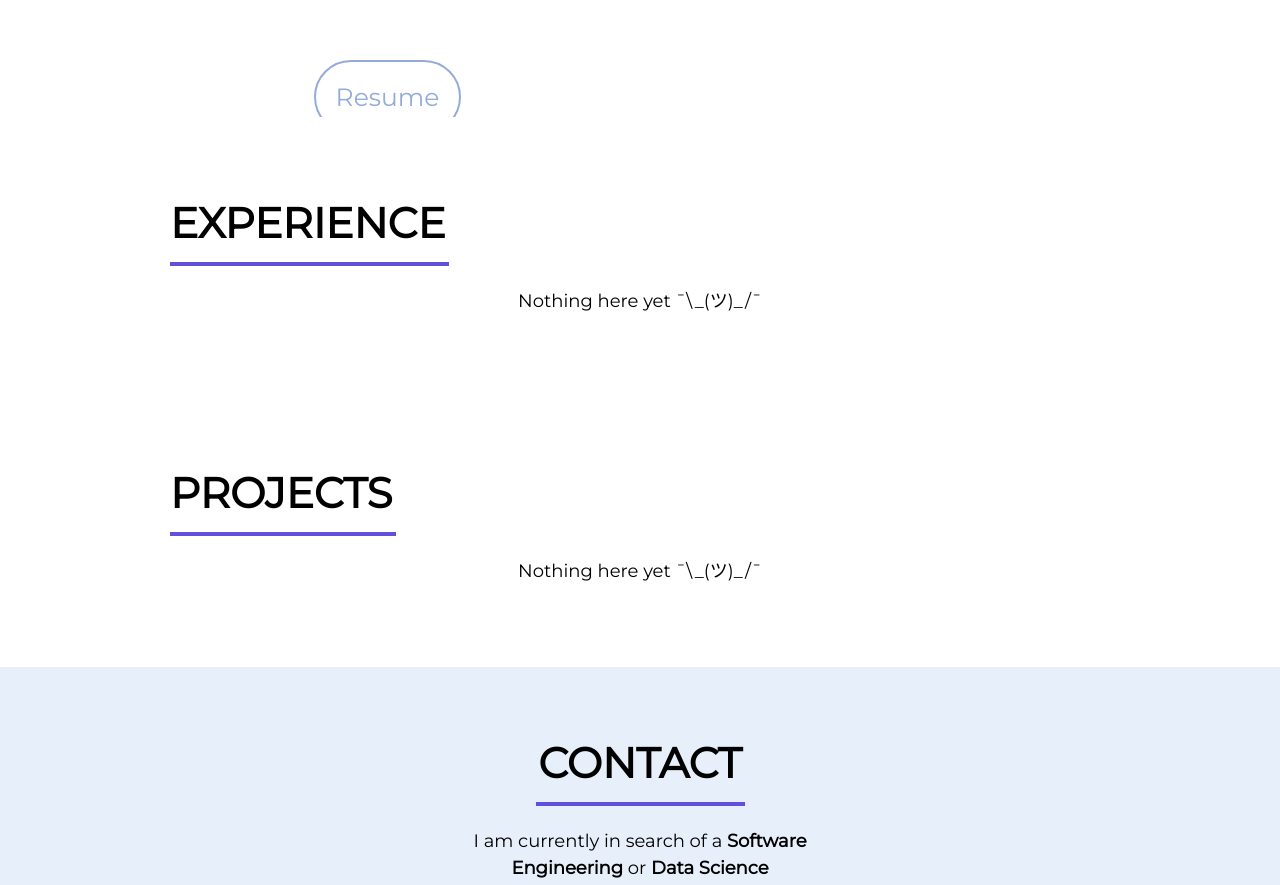
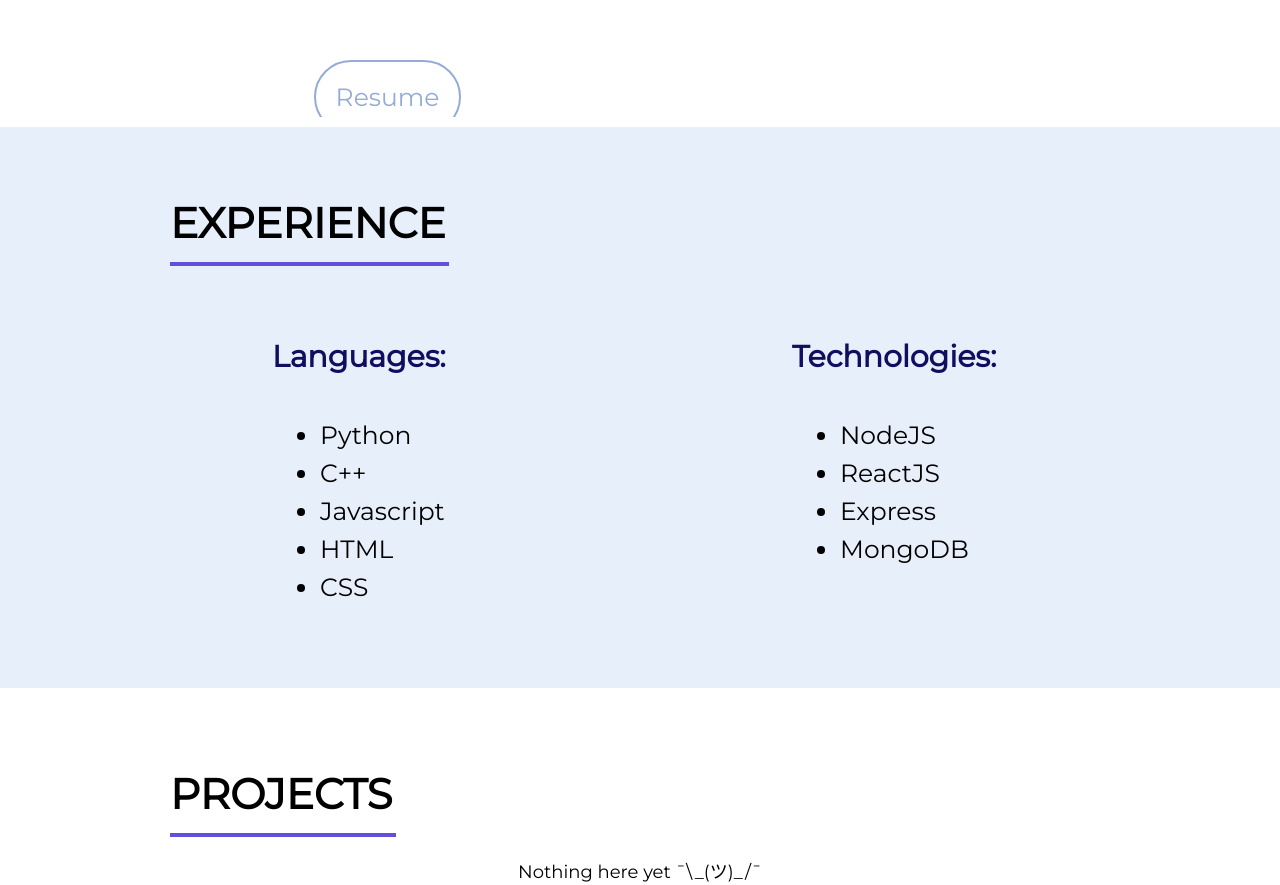
Before and after one commit to jonestrada7/Portfolio, a React (Create React App) app: page / in a window 1280 px wide. Shown: the part 624-1509 px from the top of the page. Built offline with nearby package versions, Linux system fonts and the light colour scheme.

Commit message:
Completed Experience section

```diff
--- a/src/components/Experience.css
+++ b/src/components/Experience.css
@@ -2,6 +2,7 @@
     margin-top: 10px;
     padding: 70px;
     overflow: auto;
+    background-color: #E7EFFA;
 }
 
 .experience-hr {
@@ -15,16 +16,30 @@
     margin: 50px 50px;
 }
 
-.text {
-    flex: 50%;
-    text-align: right;
-    line-height: 1.5;
+.list-header {
+    font-weight: bold;
+    font-size: 30px;
+    color: #100E5E;
 }
 
-img {
-    width: 350px;
-    height: 350px;
-    border-radius: 50%;
+.skill {
+    flex: 50%;
+    list-style-type: disc;
+    display: grid;
+    overflow: visible;
+}
+
+.exp-li {
+    font-size: 25px;;
+    padding-top: 8px;;
+    margin-left: 10px;
+}
+
+.experience-text {
+    flex: 50%;
+    padding-top: 50px;
+    text-align: left;
+    margin-left: 150px;
 }
 
 .image {
--- a/src/components/Experience.js
+++ b/src/components/Experience.js
@@ -1,6 +1,5 @@
 import React from "react"
 import "./Experience.css"
-// import Button from "./button.js"
 import "aos/dist/aos.css";
 
 class Experience extends React.Component {
@@ -16,8 +15,26 @@ class Experience extends React.Component {
             </div>
 
             <div className='content'>
-                <div className='text' data-aos='fade-down' data-aos-duration='900'>
-                    <p> Nothing here yet ¯\_(ツ)_/¯</p>
+                <div className='experience-text' data-aos='fade-right' data-aos-duration='900'>
+                    <p className='list-header'>Languages:</p>
+                    <br/>
+                    <ul className='skill'>
+                        <li className='exp-li'>Python</li>
+                        <li className='exp-li'>C++</li>
+                        <li className='exp-li'>Javascript</li>
+                        <li className='exp-li'>HTML</li>
+                        <li className='exp-li'>CSS</li>
+                    </ul>
+                </div>
+                <div className='experience-text' data-aos='fade-left' data-aos-duration='900'>
+                    <p className='list-header'>Technologies:</p>
+                    <br/>
+                    <ul className='skill'>
+                        <li className='exp-li'>NodeJS</li>
+                        <li className='exp-li'>ReactJS</li>
+                        <li className='exp-li'>Express</li>
+                        <li className='exp-li'>MongoDB</li>
+                    </ul>
                 </div>
             </div>
 
```
